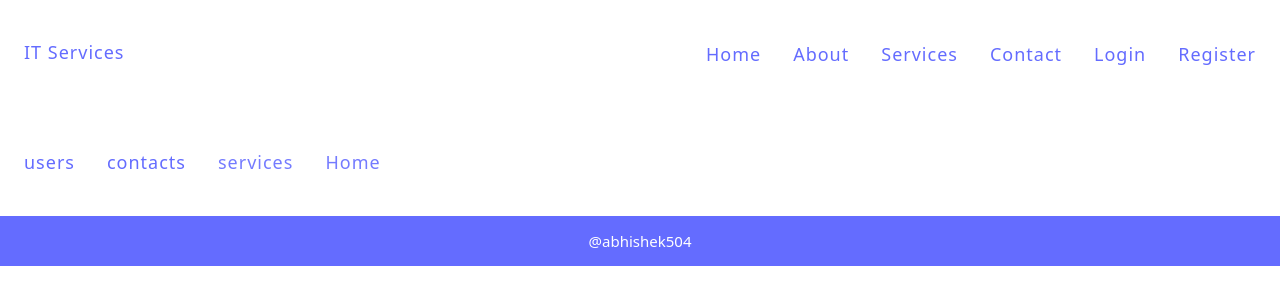
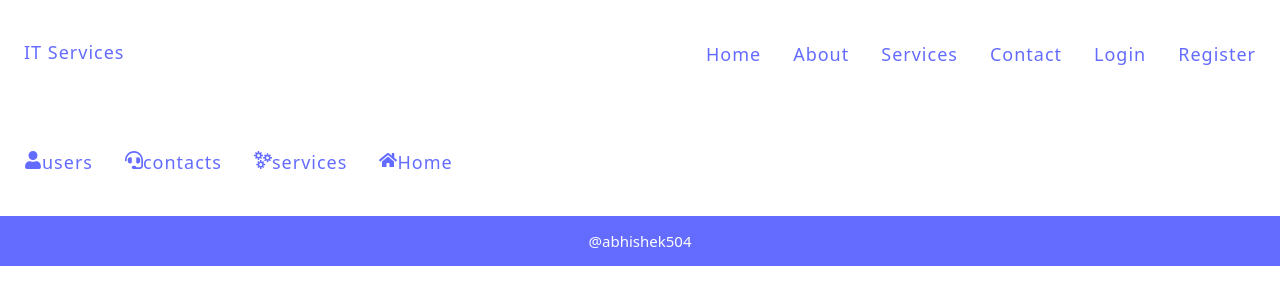
Before and after one commit to abhisheksahu504/MERN2024, a React (Vite) app in the folder client/: page /admin in a window 1280 px wide. Shown: the top 304 px of the page. Built offline with nearby package versions, Linux system fonts and the light colour scheme; no server answers.

Commit message:
added icons

```diff
--- a/client/src/components/layouts/Admin-Layout.jsx
+++ b/client/src/components/layouts/Admin-Layout.jsx
@@ -1,5 +1,7 @@
 import React from "react";
 import { NavLink, Outlet } from "react-router-dom";
+import { FaUser, FaHeadset, FaHome } from "react-icons/fa";
+import { GrServices } from "react-icons/gr";
 
 export const AdminLayout = () => {
   return (
@@ -9,16 +11,28 @@ export const AdminLayout = () => {
           <nav>
             <ul>
               <NavLink to="/admin/users">
-                <li>users</li>
+                <li>
+                  <FaUser />
+                  users
+                </li>
               </NavLink>
               <NavLink to="/admin/contacts">
-                <li>contacts</li>
+                <li>
+                  <FaHeadset />
+                  contacts
+                </li>
               </NavLink>
-              <NavLink>
-                <li>services</li>
+              <NavLink to="/service">
+                <li>
+                  <GrServices />
+                  services
+                </li>
               </NavLink>
-              <NavLink>
-                <li>Home</li>
+              <NavLink to="/">
+                <li>
+                  <FaHome />
+                  Home
+                </li>
               </NavLink>
             </ul>
           </nav>
```
